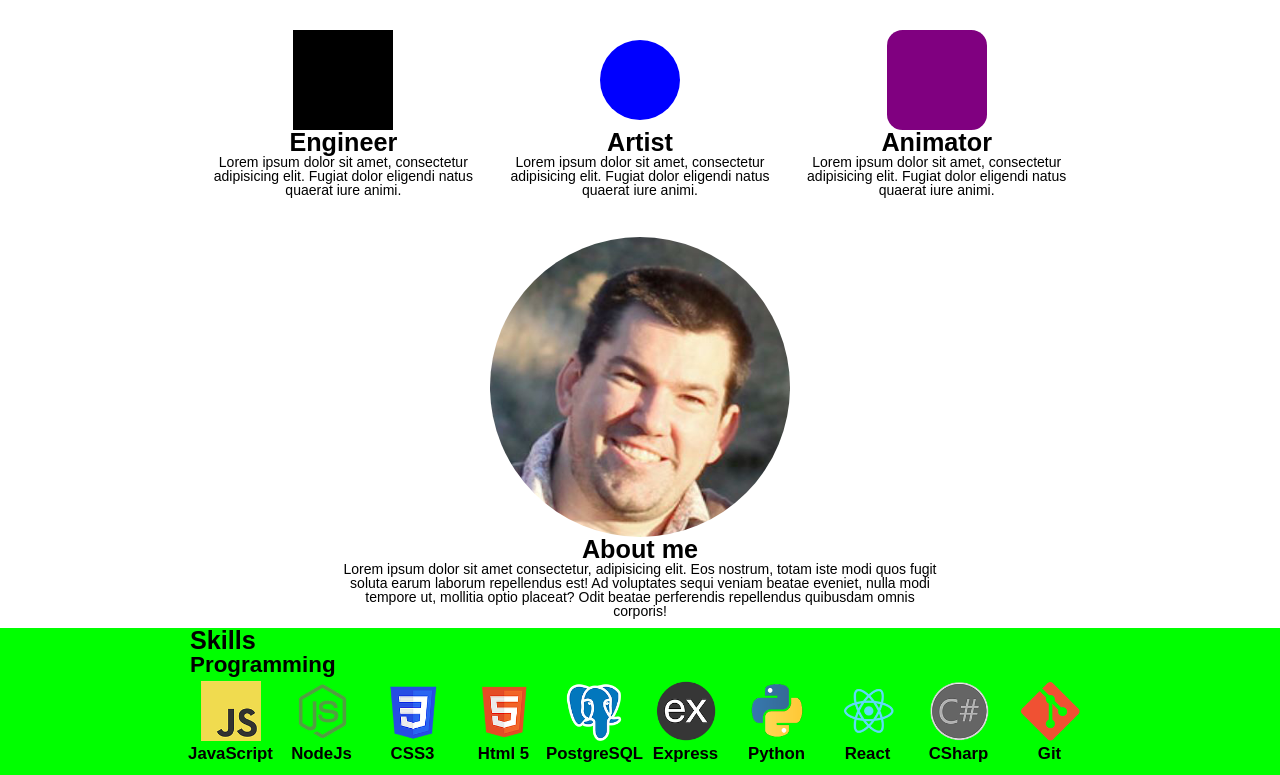
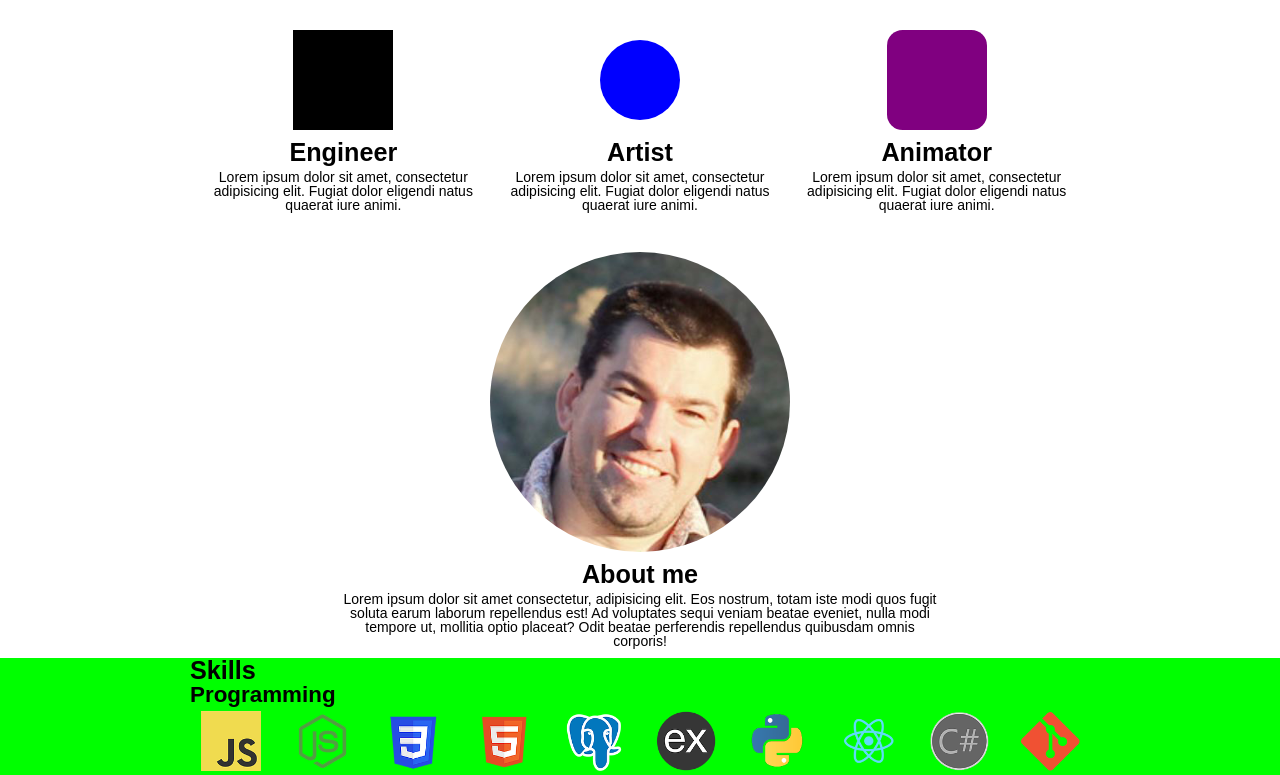
Before and after one commit to TalanCurtis/portfolio, a React (Create React App) app: page / in a window 1280 px wide. Shown: the part 880-1655 px from the top of the page. Built offline with nearby package versions, Linux system fonts and the light colour scheme.

Commit message:
added some spaceing.

```diff
--- a/src/components/About/About.js
+++ b/src/components/About/About.js
@@ -1,11 +1,9 @@
 import React from 'react';
 
 import Profile from '../Profile/Profile';
-import Skills from '../Skills/Skills';
 import Talents from '../Talents/Talents';
 
 function About (){
-        console.log('component mounted')
         return(
             <div className="About">
                 <div className='container'>
--- a/src/components/Nav/Nav.js
+++ b/src/components/Nav/Nav.js
@@ -5,8 +5,7 @@ import LogoSvg from '../../images/LogoSvg';
 import BurgerSvg from '../../images/BurgerSvg';
 
 function Nav(props) {
-    $(window)
-    .scroll(function () {
+    $(window).scroll(function () {
             // Get position of components then subtract header height to change active state.
             let about = document.getElementsByClassName("About")[0].offsetTop - 60 ;
             let portfolio = document.getElementsByClassName("Portfolio")[0].offsetTop - 60 ;
@@ -39,6 +38,7 @@ function Nav(props) {
                     break;
             }
         });
+
     return (
         <div className="Nav">
             <div className='logo-containter' onClick={() => props.handleScroll('Intro')}>
--- a/src/components/Nav/_Nav.scss
+++ b/src/components/Nav/_Nav.scss
@@ -6,6 +6,7 @@
     top: 0px;
     display: grid;
     grid-template-columns: auto auto;
+    z-index: 10;
 
     .logo-containter{
         display: flex;
--- a/src/components/Profile/_Profile.scss
+++ b/src/components/Profile/_Profile.scss
@@ -14,6 +14,10 @@
         img{
             border-radius: 50%;
             width: 300px;
+            margin-bottom: 10px;
+        }
+        h2{
+            margin-bottom:5px;
         }
     }
 }
--- a/src/components/Talents/_Talents.scss
+++ b/src/components/Talents/_Talents.scss
@@ -4,6 +4,7 @@
     grid-template-columns: repeat(3, 1fr);
     grid-gap: 10px;
     padding: 10px;
+    // opacity: 0;
 
     div{
         display: flex;
@@ -11,6 +12,12 @@
         justify-content: center;
         align-items: center;
         text-align: center;
+        h2{
+            margin-bottom:5px;
+        }
+        svg{
+            margin-bottom:10px;
+        }
     }
 }
 
```
